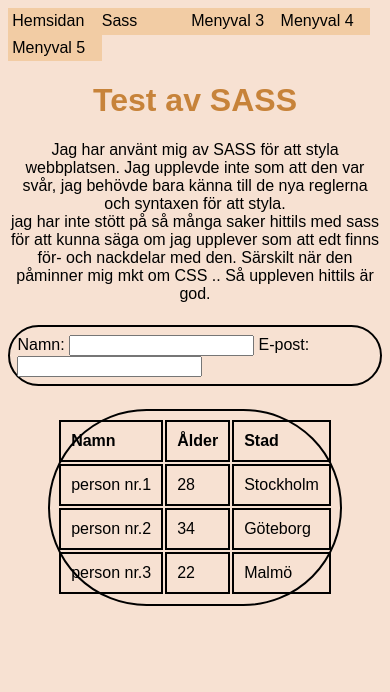
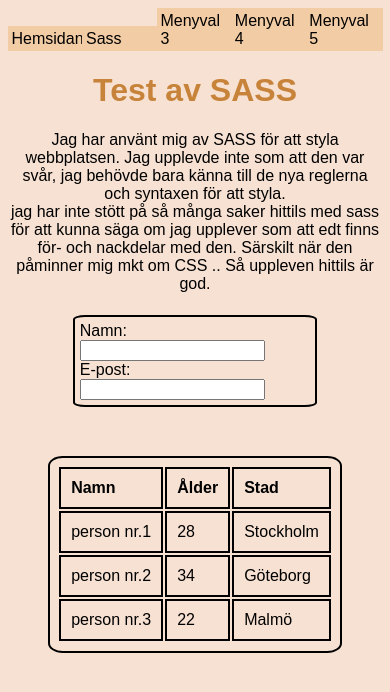
Before and after one commit to FarahUmran/Moment-3, a website built with Parcel: page src/SASS.html in a window 390 px wide. Built offline with nearby package versions, Linux system fonts and the light colour scheme.

Commit message:
ändrat storlek pch placering på meny samt form och table

```diff
--- a/src/SASS.html
+++ b/src/SASS.html
@@ -43,16 +43,18 @@
             </p>
         </div>
 
+        <div class="form">
             <form>
                 <!-- Textfält -->
                 <label for="namn">Namn:</label>
                 <input type="text" id="namn" name="namn" required>
+                <br>
 
                 <!-- E-postfält -->
                 <label for="email">E-post:</label>
                 <input type="email" id="email" name="email" required>
             </form>
-
+        </div>
 
 
 
--- a/src/css/_ifElse.scss
+++ b/src/css/_ifElse.scss
@@ -4,6 +4,6 @@ form {
   @if $device == 'mobile' {
     border-radius: 0;
   } @else if $device == 'tablet' {
-    border-radius: 100px;
+    border-radius: 20px;
   }
 }
--- a/src/css/main.scss
+++ b/src/css/main.scss
@@ -173,3 +173,19 @@ button:hover {
     }
 
 }
+
+@media screen and (max-width: 600px) {
+    nav li a {
+      width: 70px;
+    }
+
+    form {
+        flex-direction: column; /* Stapla fälten vertikalt */
+        border-radius: 5%;
+        margin-bottom: 20%;
+      }
+
+      input {
+        flex: 1 1 100%; /* Input-fält tar hela bredden */
+      }
+  }
```
Lines whose indentation alone changed are shown as unchanged.
